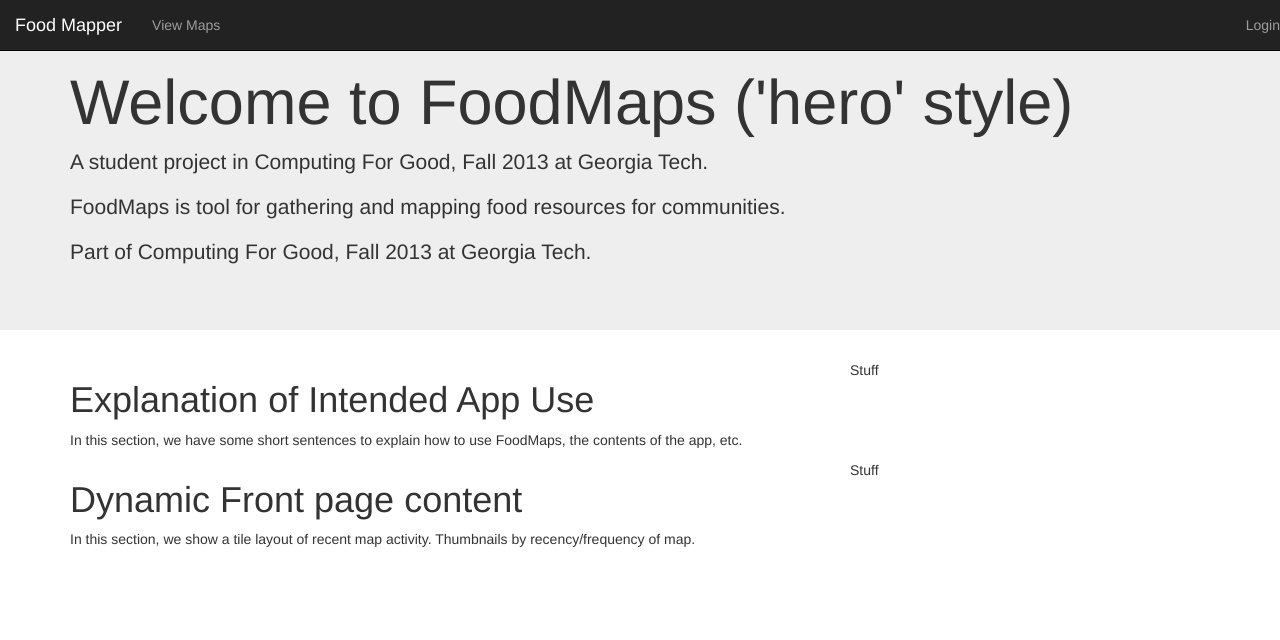
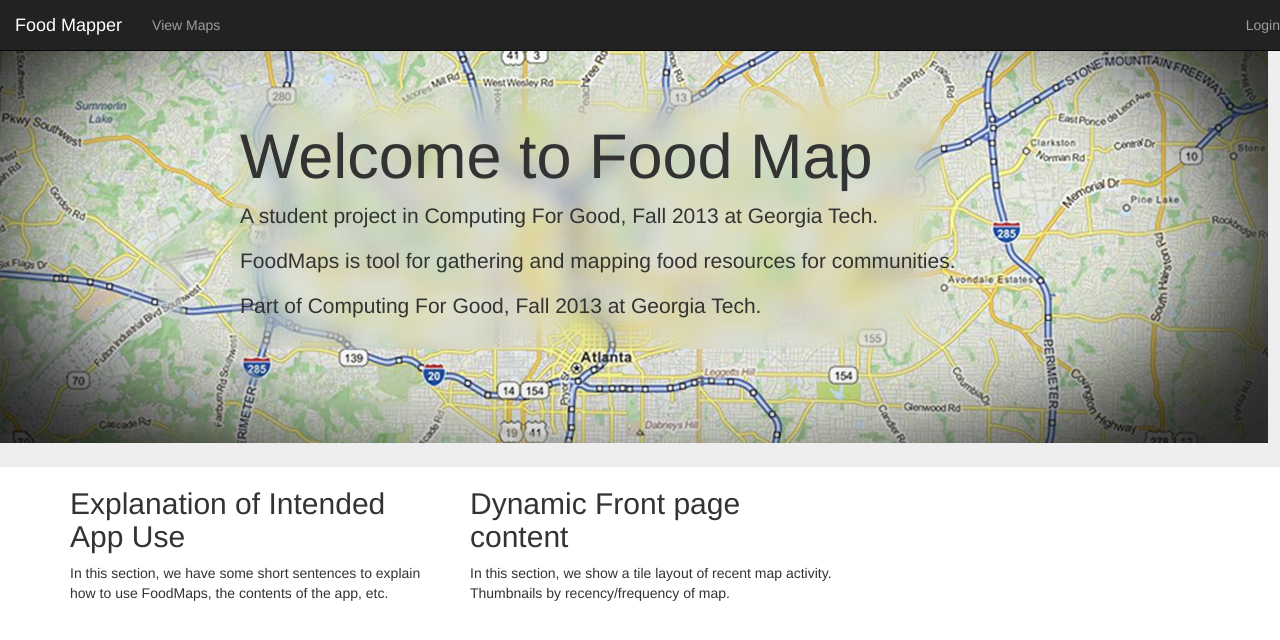
Before and after one commit to food-mappers/food-mapper-app, a Django app: page / in a window 1280 px wide. Shown: the top 640 px of the page. Run offline with Django 3.2, Linux system fonts and the light colour scheme; parts of the project's set-up code (start-up, migrations or seed data) failed here and were passed over; some libraries are stand-ins or nearby versions.

Commit message:
Half of the front page
will continue work Wed.

```diff
--- /dev/null
+++ b/frontend/static/css/root.css
@@ -0,0 +1,28 @@
+#highblock{
+	background-image:url('./images/front9.jpg');/*or http://askgeorgie.com/wp-content/uploads/2011/01/fruit.jpg */
+	background-repeat:no-repeat;
+	background-position: middle top;
+	width:1300px;
+	height: 450px;
+ 	padding:90px 240px 100px;
+}
+.jumbotron{
+	padding-top: 12px;
+	padding-bottom: 5px;
+	margin-bottom: 0px;
+}
+
+.row{
+	margin-left: -30px;
+}
+div {
+display: block;
+}
+
+.span4{
+	width:370px;
+	float: left;
+	min-height: 1px;
+	margin-left: 30px;
+	padding-top: 0px;
+}
--- a/frontend/templates/base.html
+++ b/frontend/templates/base.html
@@ -16,6 +16,7 @@
 			<link href="http://netdna.bootstrapcdn.com/font-awesome/3.2.1/css/font-awesome-ie7.min.css" rel="stylesheet">
 		<![endif]-->
 		<link href="{{STATIC_URL}}css/main.css" rel="stylesheet" type="text.css">
+		<link href="{{STATIC_URL}}css/root.css" rel="stylesheet" type="text/css"/>
 	</head>
 	<body>
 		{% include "navbar.html" %}
--- a/frontend/templates/root.html
+++ b/frontend/templates/root.html
@@ -6,8 +6,8 @@
 
 {% block content %}
 <div class="jumbotron">
-	<div class="container">
-		<h1>Welcome to FoodMaps ('hero' style)</h1>
+	<div id="highblock" class="container">
+		<h1>Welcome to Food Map</h1>
 		<p>A student project in Computing For Good, Fall 2013 at Georgia Tech.</p>
 		<p>FoodMaps is tool for gathering and mapping food resources for communities.</p>
 		<p>Part of Computing For Good, Fall 2013 at Georgia Tech.</p>
@@ -15,24 +15,18 @@
 </div>
 <div class="container">
 	<div class="row">
-		<div class="col-sm-8">
-			<h1>Explanation of Intended App Use</h1>
+		<div class="span4">
+			<h2>Explanation of Intended App Use</h2>
 			<p>In this section, we have some short sentences to explain how to use FoodMaps, the contents of the app, etc.
 			</p>
 		</div>
-		<div class="col-sm-4">
-			Stuff
-		</div>
-	</div>
-	<div class="row">
-		<div class="col-sm-8">
-			<h1>Dynamic Front page content</h1>
+
+		<div class="span4">
+			<h2>Dynamic Front page content</h2>
 			<p>In this section, we show a tile layout of recent map activity. Thumbnails by recency/frequency of map.
 			</p>
 		</div>
-		<div class="col-sm-4">
-			Stuff
-		</div>
+
 	</div>
 </div> <!-- container -->
 {% endblock %}
```
Also changed, not shown: frontend/templates/addMap.html (+37 -0 lines), frontend/static/css/images/front1.jpg (added), frontend/static/css/images/front2.jpg (added), frontend/static/css/images/front3.jpg (added), frontend/static/css/images/front4.jpg (added), frontend/static/css/images/front5.jpg (added), frontend/static/css/images/front6.jpg (added), frontend/static/css/images/front7.jpg (added), frontend/static/css/images/front8.jpg (added), frontend/static/css/images/front9.jpg (added), 1 other file.
